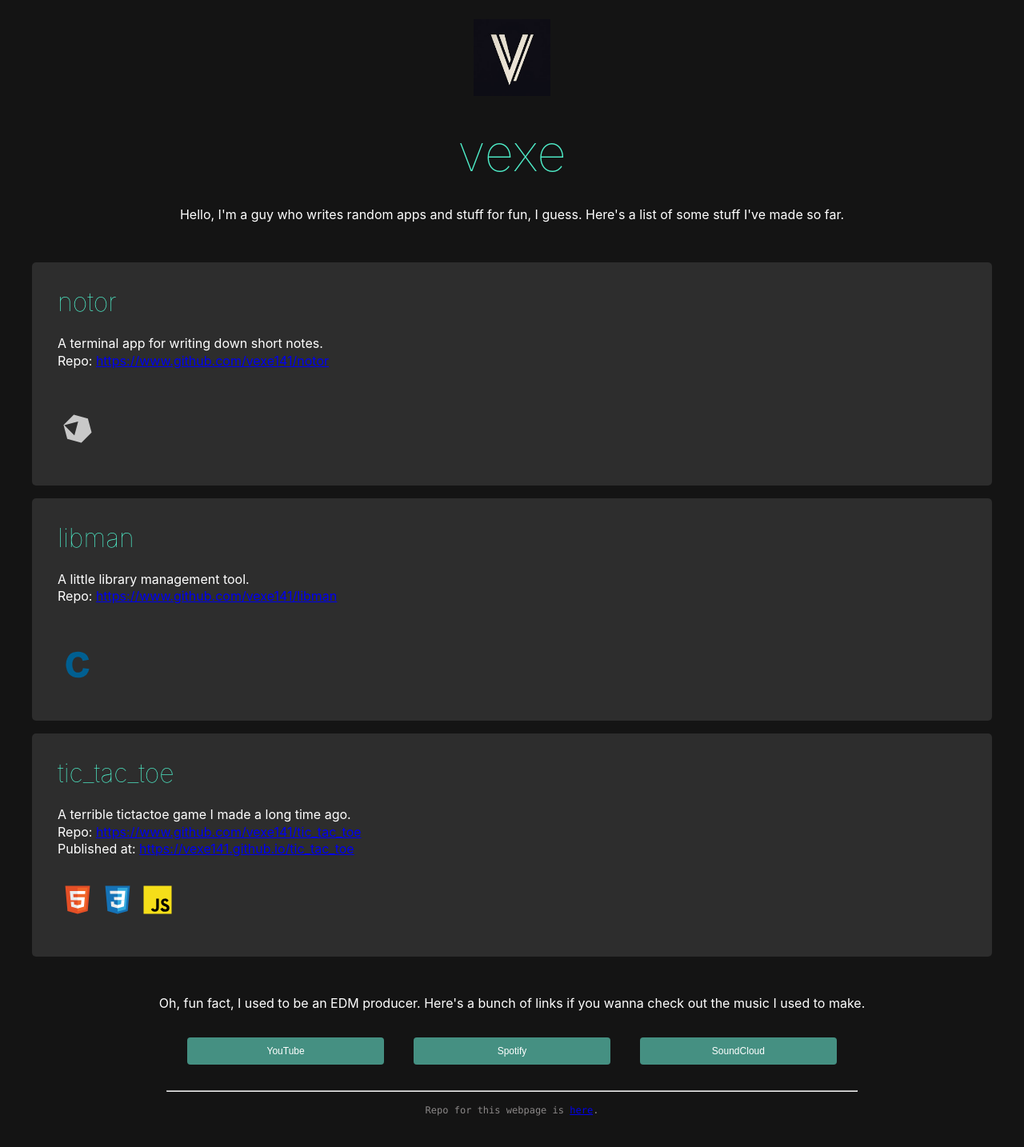
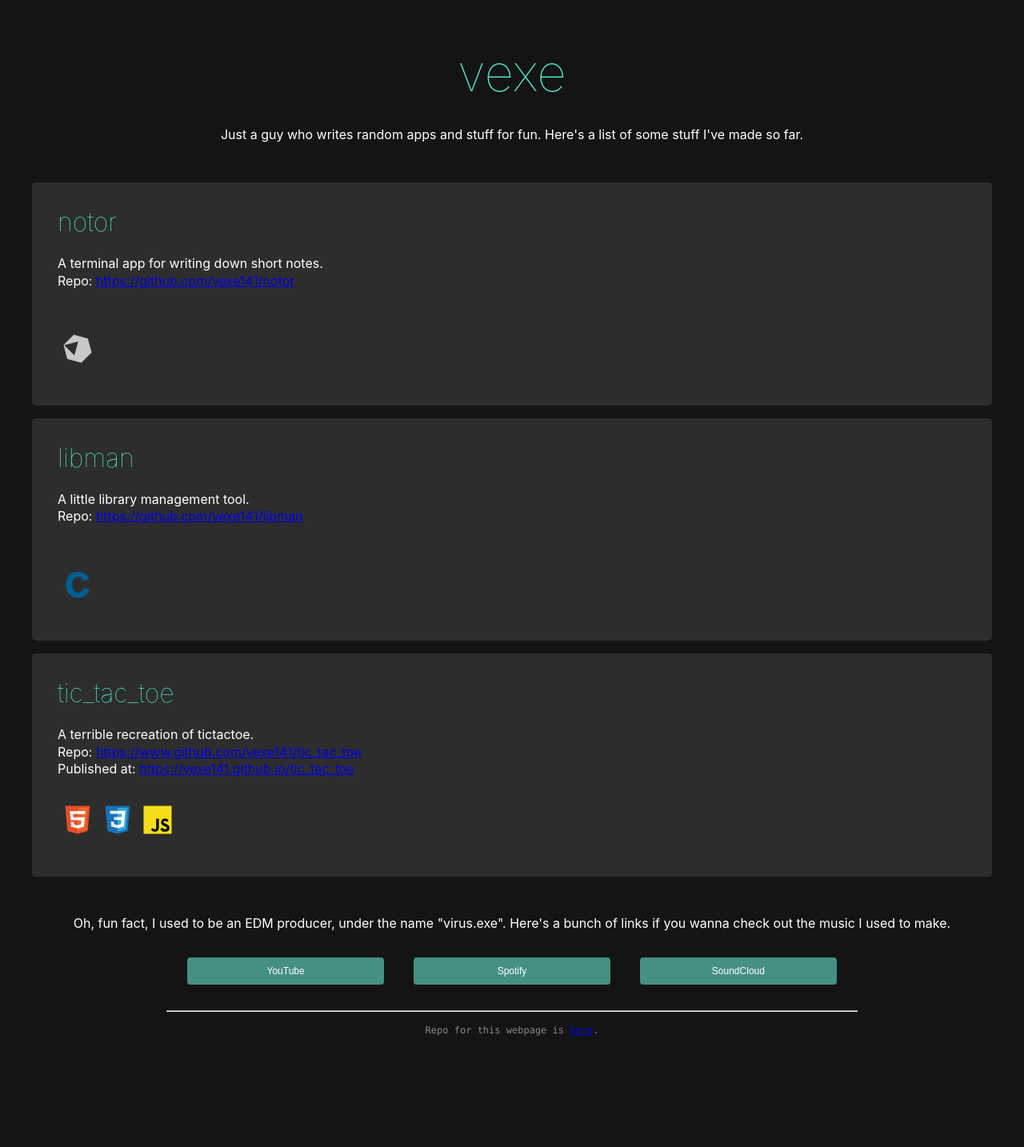
Before and after one commit to vexe141/vexe141.github.io, a Svelte app: page / in a window 1280 px wide. Shown: the whole page at 80% size. After the commit the page ends 1335 px from the top, so only its background shows below. Built offline with nearby package versions, Linux system fonts and the light colour scheme.

Commit message:
[update] removed logo and optimized code

```diff
--- a/src/App.svelte
+++ b/src/App.svelte
@@ -1,5 +1,4 @@
 <script lang="ts">
-    import logo from "./assets/logo.png";
     import Button from "./Button.svelte";
     import Project from "./Project.svelte";
     import Footer from "./Footer.svelte";
@@ -10,44 +9,45 @@
     import css from "./assets/css.svg";
     import js from "./assets/js.svg";
 
-    const notor_lang = [crystal];
-    const libman_lang = [clang];
-    const tic_tac_toe_lang = [html, css, js];
+    const props = {
+        notorProps: {
+            name: "notor",
+            desc: "A terminal app for writing down short notes.",
+            link: "https://github.com/vexe141/notor",
+            langImage: [crystal]
+        },
+        libmanProps: {
+            name: "libman",
+            desc: "A little library management tool.",
+            link: "https://github.com/vexe141/libman",
+            langImage: [clang]
+        },
+        ticTacToeProps: {
+            name: "tic_tac_toe",
+            desc: "A terrible recreation of tictactoe.",
+            link: "https://www.github.com/vexe141/tic_tac_toe",
+            langImage: [html, css, js],
+            published: "https://vexe141.github.io/tic_tac_toe"
+        }
+    }
 </script>
 
 <main>
-    <img src={logo} alt="vexe logo" />
     <h1>vexe</h1>
 
     <p>
-        Hello, I'm a guy who writes random apps and stuff for fun, I guess.
+        Just a guy who writes random apps and stuff for fun.
         Here's a list of some stuff I've made so far.
     </p>
 
     <div class="projects">
-        <Project
-            name="notor"
-            desc="A terminal app for writing down short notes."
-            link="https://www.github.com/vexe141/notor"
-            langImage={notor_lang}
-        />
-        <Project
-            name="libman"
-            desc="A little library management tool."
-            link="https://www.github.com/vexe141/libman"
-            langImage={libman_lang}
-        />
-        <Project
-            name="tic_tac_toe"
-            desc="A terrible tictactoe game I made a long time ago."
-            link="https://www.github.com/vexe141/tic_tac_toe"
-            langImage={tic_tac_toe_lang}
-            published="https://vexe141.github.io/tic_tac_toe"
-        />
+        <Project {...props.notorProps} />
+        <Project {...props.libmanProps} />
+        <Project {...props.ticTacToeProps} />
     </div>
 
     <p>
-        Oh, fun fact, I used to be an EDM producer. Here's a bunch of links if
+        Oh, fun fact, I used to be an EDM producer, under the name "virus.exe". Here's a bunch of links if
         you wanna check out the music I used to make.
     </p>
 
@@ -76,11 +76,6 @@
         text-align: center;
         padding: 1em;
         margin: 0 auto;
-    }
-
-    img {
-        height: 6rem;
-        width: 6rem;
     }
 
     .projects {
```
Also changed, not shown: src/assets/logo.png (deleted).
